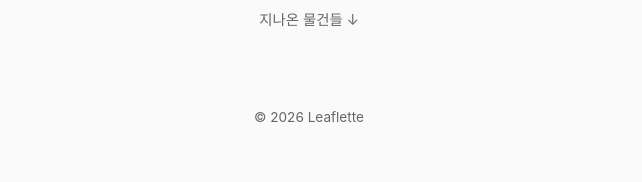
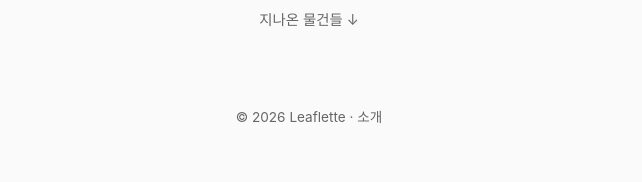
Before and after one commit to ipari/minimal-life, a Jekyll site: the page built from ko/index.html, in a window 1280 px wide. Shown: the part 2068-2250 px from the top of the page, without its empty margins (331-973 px from the left). Built offline with Jekyll 4.4.1, drawn with Linux system fonts in a browser that asks for light colours.

Commit message:
Add About navigation links

```diff
--- a/_layouts/default.html
+++ b/_layouts/default.html
@@ -19,7 +19,7 @@
         <img src="{{ '/assets/images/leaflette-mark.svg' | relative_url }}" alt="" class="site-mark" width="28" height="28">
         <span>{{ t.site_title }}</span>
       </a>
-      <p class="site-tagline">{{ t.description }}</p>
+      <a href="/{{ lang }}/about/" class="site-tagline">{{ t.description }}</a>
     </header>
 
     <main class="content">
@@ -33,7 +33,7 @@
     </main>
 
     <footer class="site-footer">
-      <p>&copy; {{ site.time | date: '%Y' }} {{ t.site_title }}</p>
+      <p>&copy; {{ site.time | date: '%Y' }} {{ t.site_title }} <span aria-hidden="true">&middot;</span> <a href="/{{ lang }}/about/">{{ t.about_nav }}</a></p>
     </footer>
   </div>
 </body>
--- a/assets/css/style.css
+++ b/assets/css/style.css
@@ -70,12 +70,20 @@
 }
 
 .site-tagline {
-  margin-top: var(--space-1);
+  display: block;
+  width: fit-content;
+  margin: var(--space-1) auto 0;
   color: var(--color-text-light);
   font-size: 0.75rem;
   font-weight: 400;
   letter-spacing: 0.025em;
   line-height: 1.5;
+  text-decoration: none;
+}
+
+.site-tagline:hover,
+.site-tagline:focus-visible {
+  color: var(--color-brand);
 }
 
 .site-mark {
@@ -110,6 +118,16 @@
   text-align: center;
   font-size: 0.85rem;
   color: var(--color-text-light);
+}
+
+.site-footer a {
+  color: inherit;
+  text-decoration: none;
+}
+
+.site-footer a:hover,
+.site-footer a:focus-visible {
+  color: var(--color-brand);
 }
 
 /* Home Page */
```
